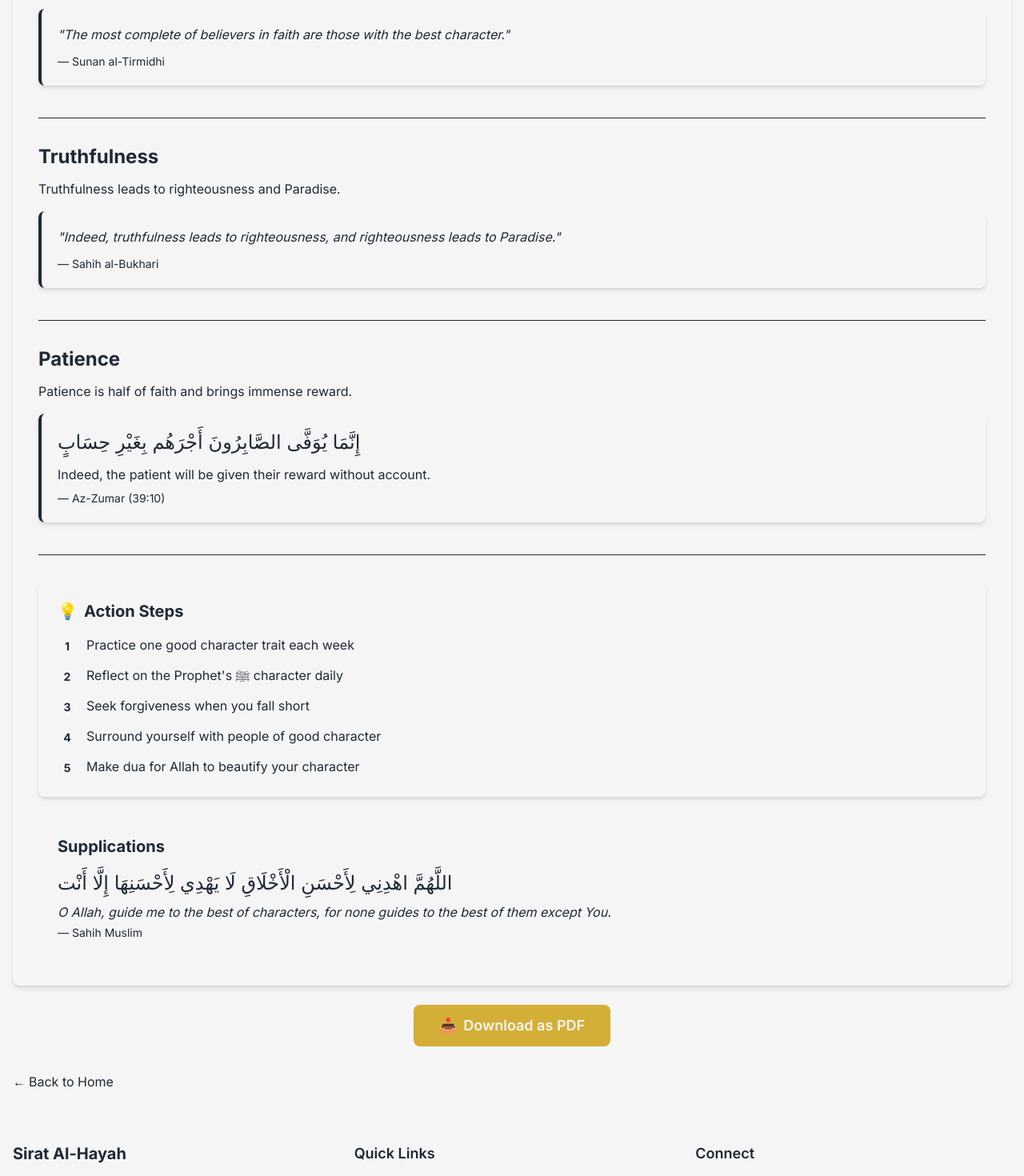
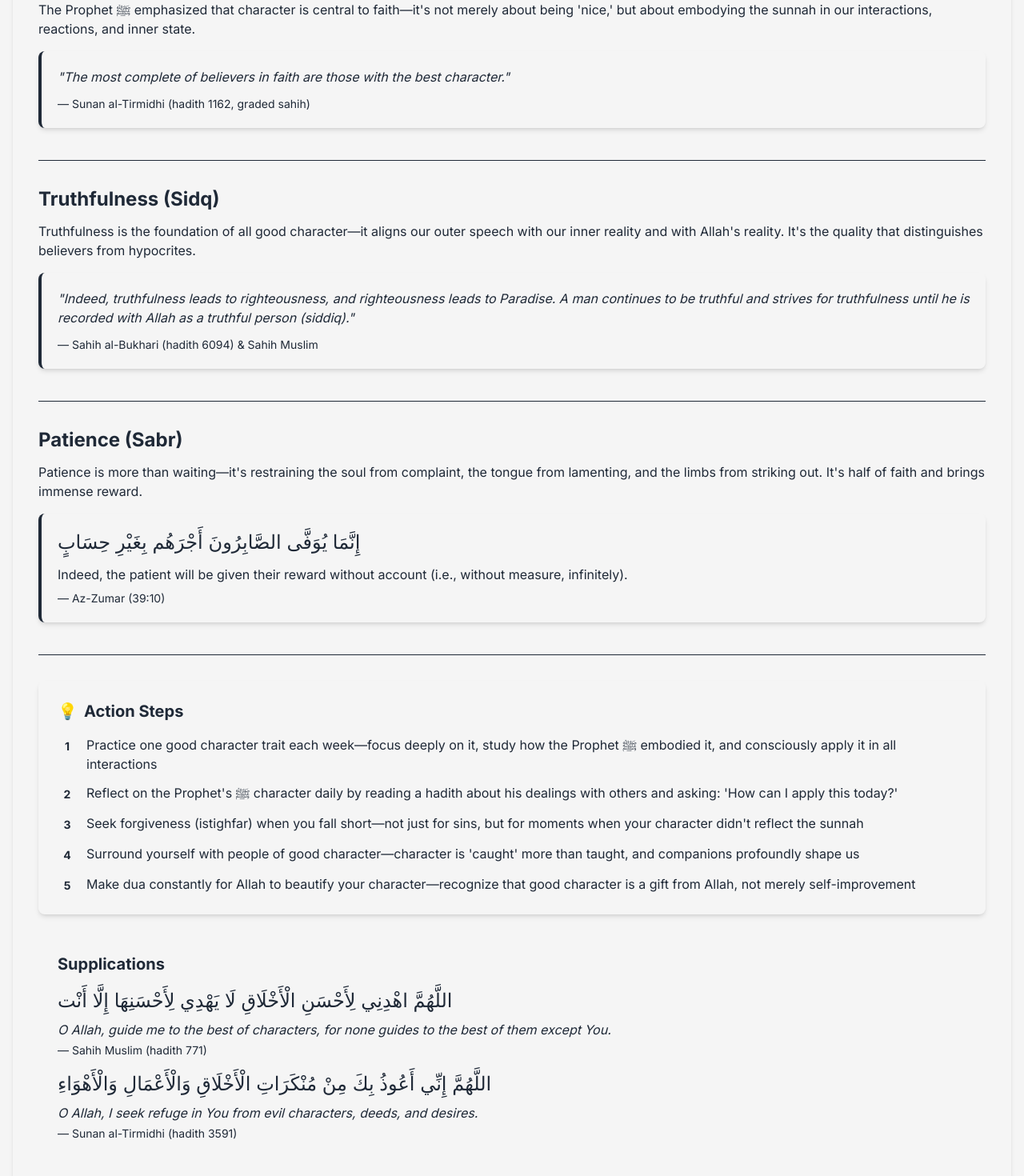
Before and after one commit to Mranwar001/sirat-al-hayah, a React (Vite) app: page /character in a window 1280 px wide. Shown: the part 440-1910 px from the top of the page at 80% size. Built offline with nearby package versions, Linux system fonts and the light colour scheme.

Commit message:
Enhance character module with detailed explanations
Updated the introduction and explanations for character traits, enhancing clarity and depth. Revised action steps and added context to duas for better understanding.

```diff
--- a/src/data/character.js
+++ b/src/data/character.js
@@ -3,50 +3,72 @@ export default {
   title: "Character Development",
   subtitle: "Emulating the Prophet ﷺ",
   icon: "⭐",
-  introduction: `Good character is the heaviest thing on the scales on Judgment Day.
-    The Prophet ﷺ was sent to perfect noble character, and his example is our guide.`,
+  introduction: `Good character (khuluq) is the heaviest thing on the scales on Judgment Day,
+    outweighing even mountains of good deeds. The Prophet ﷺ was sent to perfect noble character,
+    and his example is our guide. This module explores how to embody the beautiful traits of
+    the Prophet ﷺ in our daily lives.`,
 
   points: [
     {
       heading: "The Goal of Good Character",
-      text: "The Prophet ﷺ emphasized the importance of character.",
+      text: "The Prophet ﷺ emphasized that character is central to faith—it's not merely about being 'nice,' but about embodying the sunnah in our interactions, reactions, and inner state.",
       evidence: {
         hadith: "The most complete of believers in faith are those with the best character.",
-        reference: "Sunan al-Tirmidhi"
-      }
+        reference: "Sunan al-Tirmidhi (hadith 1162, graded sahih)"
+      },
+      explanation: "This hadith connects faith directly to character. The more beautiful our character, the more complete our faith becomes. Character isn't separate from worship—it IS worship when done with the right intention."
     },
     {
-      heading: "Truthfulness",
-      text: "Truthfulness leads to righteousness and Paradise.",
+      heading: "Truthfulness (Sidq)",
+      text: "Truthfulness is the foundation of all good character—it aligns our outer speech with our inner reality and with Allah's reality. It's the quality that distinguishes believers from hypocrites.",
       evidence: {
-        hadith: "Indeed, truthfulness leads to righteousness, and righteousness leads to Paradise.",
-        reference: "Sahih al-Bukhari"
-      }
+        hadith: "Indeed, truthfulness leads to righteousness, and righteousness leads to Paradise. A man continues to be truthful and strives for truthfulness until he is recorded with Allah as a truthful person (siddiq).",
+        reference: "Sahih al-Bukhari (hadith 6094) & Sahih Muslim"
+      },
+      explanation: "Notice the progression: truthfulness → righteousness → Paradise. The Prophet ﷺ also warned that lying leads to sin, and sin leads to Hellfire. Truthfulness elevates us to the rank of the prophets (siddiqun)."
     },
     {
-      heading: "Patience",
-      text: "Patience is half of faith and brings immense reward.",
+      heading: "Patience (Sabr)",
+      text: "Patience is more than waiting—it's restraining the soul from complaint, the tongue from lamenting, and the limbs from striking out. It's half of faith and brings immense reward.",
       evidence: {
         quran: "إِنَّمَا يُوَفَّى الصَّابِرُونَ أَجْرَهُم بِغَيْرِ حِسَابٍ",
-        translation: "Indeed, the patient will be given their reward without account.",
+        translation: "Indeed, the patient will be given their reward without account (i.e., without measure, infinitely).",
         surah: "Az-Zumar (39:10)"
-      }
+      },
+      explanation: "This verse is extraordinary—while all good deeds are rewarded according to their measure, patience's reward is limitless. Why? Because patience requires holding onto faith when every fiber of your being wants to react. It's the truest test of iman."
     }
   ],
 
   actionSteps: [
-    "Practice one good character trait each week",
-    "Reflect on the Prophet's ﷺ character daily",
-    "Seek forgiveness when you fall short",
-    "Surround yourself with people of good character",
-    "Make dua for Allah to beautify your character"
+    "Practice one good character trait each week—focus deeply on it, study how the Prophet ﷺ embodied it, and consciously apply it in all interactions",
+    "Reflect on the Prophet's ﷺ character daily by reading a hadith about his dealings with others and asking: 'How can I apply this today?'",
+    "Seek forgiveness (istighfar) when you fall short—not just for sins, but for moments when your character didn't reflect the sunnah",
+    "Surround yourself with people of good character—character is 'caught' more than taught, and companions profoundly shape us",
+    "Make dua constantly for Allah to beautify your character—recognize that good character is a gift from Allah, not merely self-improvement"
   ],
 
   duas: [
     {
       arabic: "اللَّهُمَّ اهْدِنِي لِأَحْسَنِ الْأَخْلَاقِ لَا يَهْدِي لِأَحْسَنِهَا إِلَّا أَنْت",
       translation: "O Allah, guide me to the best of characters, for none guides to the best of them except You.",
-      reference: "Sahih Muslim"
+      reference: "Sahih Muslim (hadith 771)",
+      context: "The Prophet ﷺ used to make this dua regularly, teaching us that good character comes through divine guidance, not just effort alone."
+    },
+    {
+      arabic: "اللَّهُمَّ إِنِّي أَعُوذُ بِكَ مِنْ مُنْكَرَاتِ الْأَخْلَاقِ وَالْأَعْمَالِ وَالْأَهْوَاءِ",
+      translation: "O Allah, I seek refuge in You from evil characters, deeds, and desires.",
+      reference: "Sunan al-Tirmidhi (hadith 3591)",
+      context: "This complementary dua shows that we should actively seek protection from bad character just as we seek guidance toward good character."
     }
-  ]
+  ],
+
+  footnotes: {
+    characterDefinition: "In Arabic, 'khuluq' (character) shares the root with 'khalaqa' (to create)—indicating that character is the 'inner creation' that parallels our physical creation. Just as Allah formed our outer appearance, we must cultivate our inner character.",
+    siddiq: "The title 'Siddiq' (truthful) was given to Abu Bakr radiAllahu anhu because his truthfulness was so absolute that he believed in the Prophet ﷺ without hesitation. It's the highest rank after prophethood.",
+    rewardWithoutAccount: "Scholars explain that other deeds may have limits because they involve specific actions (prayer, fasting, charity), but patience has no limits—it's required in every situation, so its reward has no limits."
+  },
+
+  relatedModules: ["purification", "prophet-stories", "daily-worship"],
+
+  keyTakeaway: "Good character isn't a soft skill—it's the essence of Islam. The Prophet ﷺ said, 'I was only sent to perfect noble character.' Everything else—prayer, fasting, zakat—serves this ultimate purpose: to shape us into people of beautiful character who reflect divine qualities in human form."
 };
```
